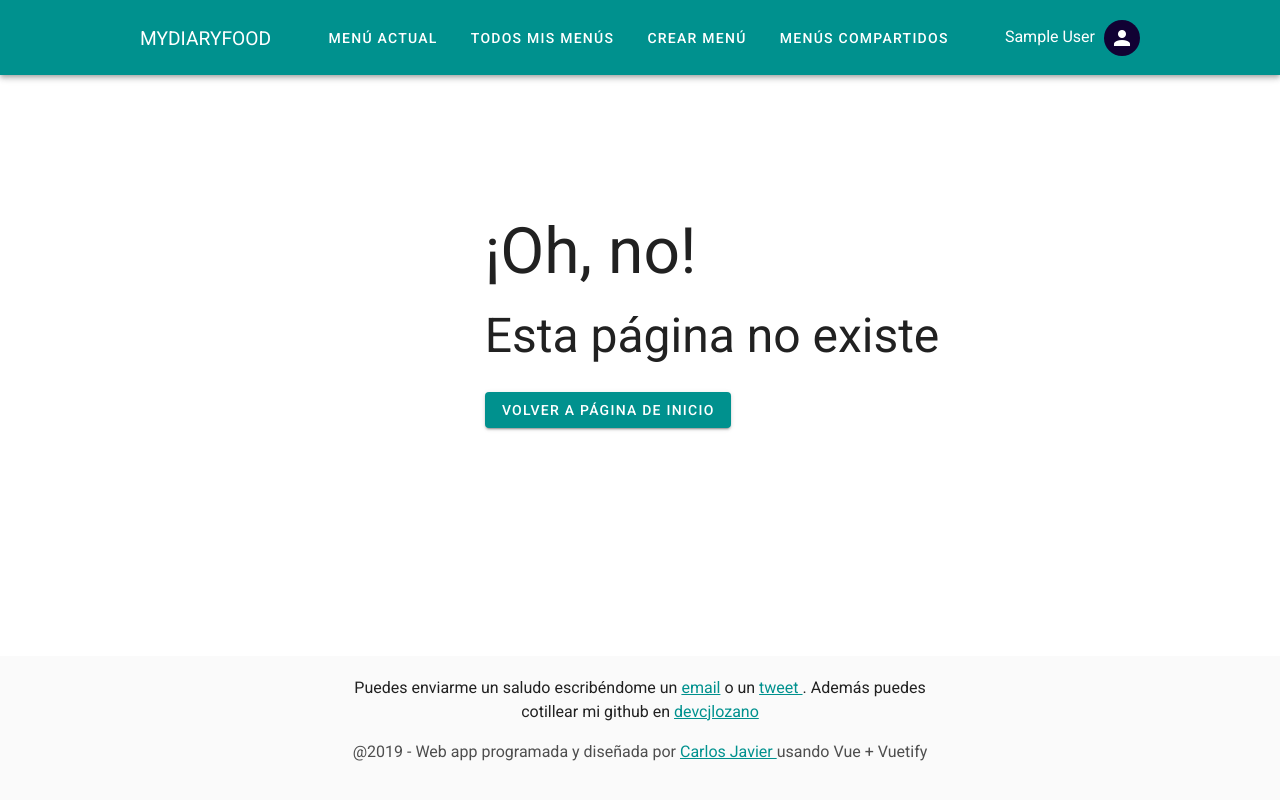
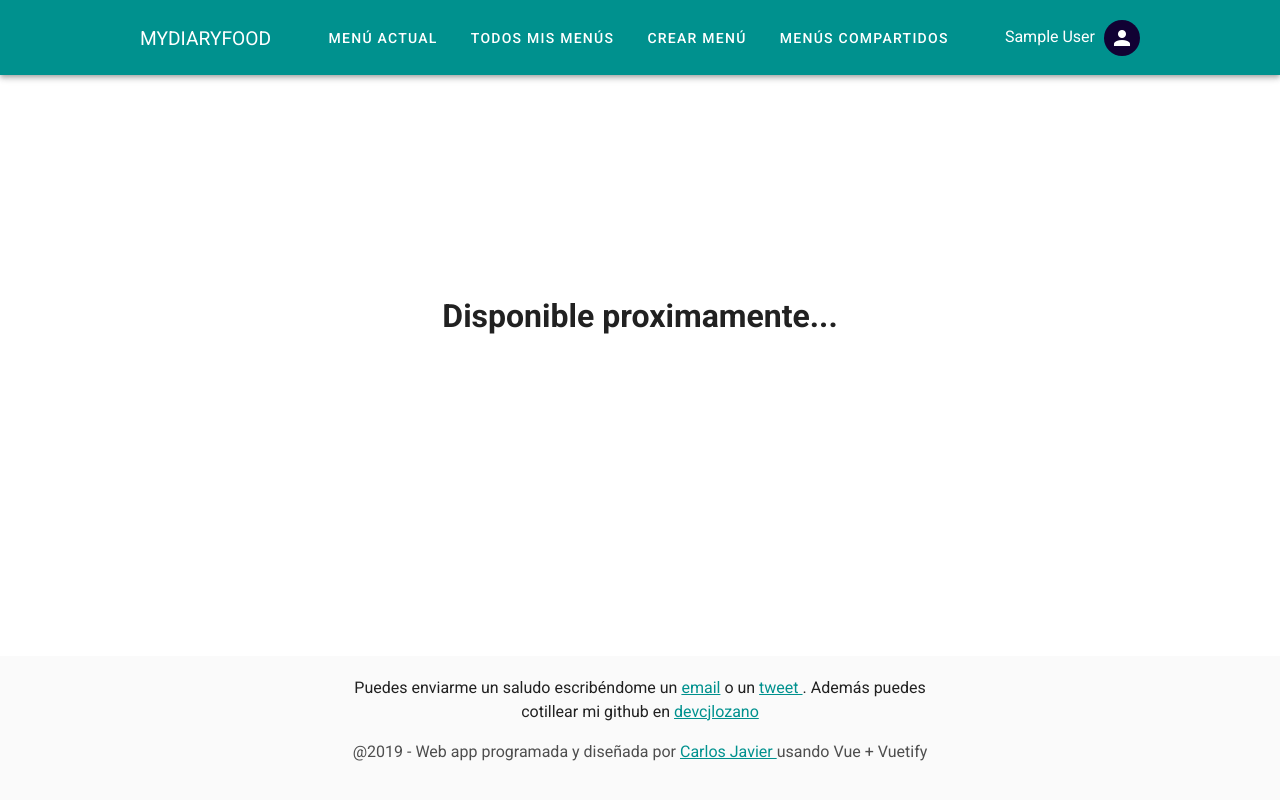
Before and after one commit to devcjlozano/my-diary-food, a Vue app: page /sharedmenus in a window 1280 px wide. Built offline with nearby package versions, Linux system fonts and the light colour scheme; sample sign-in values are in the browser's storage.

Commit message:
fix name sharedMenu

```diff
--- a/src/router/index.js
+++ b/src/router/index.js
@@ -60,13 +60,13 @@
     component: () => import(/* webpackChunkName: "about" */ '../views/EditorMenu.vue')
   },
   {
-    path: '/sharemenus',
+    path: '/sharedmenus',
     meta: { Auth: true },
-    name: 'shareMenus',
+    name: 'sharedMenus',
     // route level code-splitting
     // this generates a separate chunk (about.[hash].js) for this route
     // which is lazy-loaded when the route is visited.
-    component: () => import(/* webpackChunkName: "about" */ '../views/ShareMenus.vue')
+    component: () => import(/* webpackChunkName: "about" */ '../views/SharedMenus.vue')
   },
   {
     path: '/about',
--- /dev/null
+++ b/src/views/SharedMenus.vue
@@ -0,0 +1,19 @@
+<template>
+  <div class="share-menus">
+    <h1> Disponible proximamente...</h1>
+  </div>
+</template>
+
+<script>
+export default {
+  name: 'ShareMenus'
+}
+</script>
+<style scoped>
+  .share-menus {
+    display: flex;
+    height: 100%;
+    justify-content: center;
+    align-items: center;
+  }
+</style>
```
